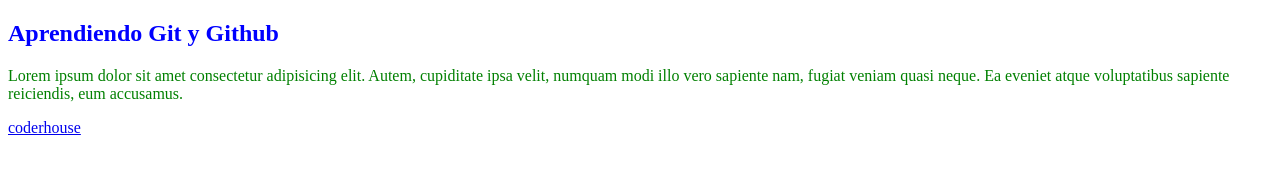
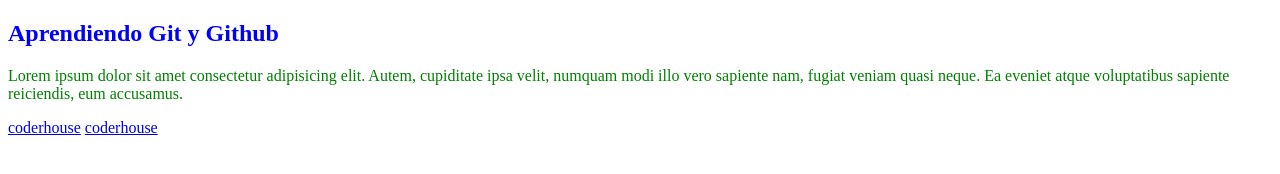
Before and after one commit to nemi1414/coder-demo, a plain HTML site: page index.html in a window 1280 px wide. Drawn offline with Linux system fonts and the light colour scheme.

Commit message:
otra cosa

```diff
--- a/index.html
+++ b/index.html
@@ -12,6 +12,7 @@
             <h1>Aprendiendo Git y Github</h1>
             <p>Lorem ipsum dolor sit amet consectetur adipisicing elit. Autem, cupiditate ipsa velit, numquam modi illo vero sapiente nam, fugiat veniam quasi neque. Ea eveniet atque voluptatibus sapiente reiciendis, eum accusamus.</p>
             <a href="https://coderhouse.com">coderhouse</a>
+            <a href="https://coderhouse.com">coderhouse</a>
         </section>
     </main>
 </body>
```
